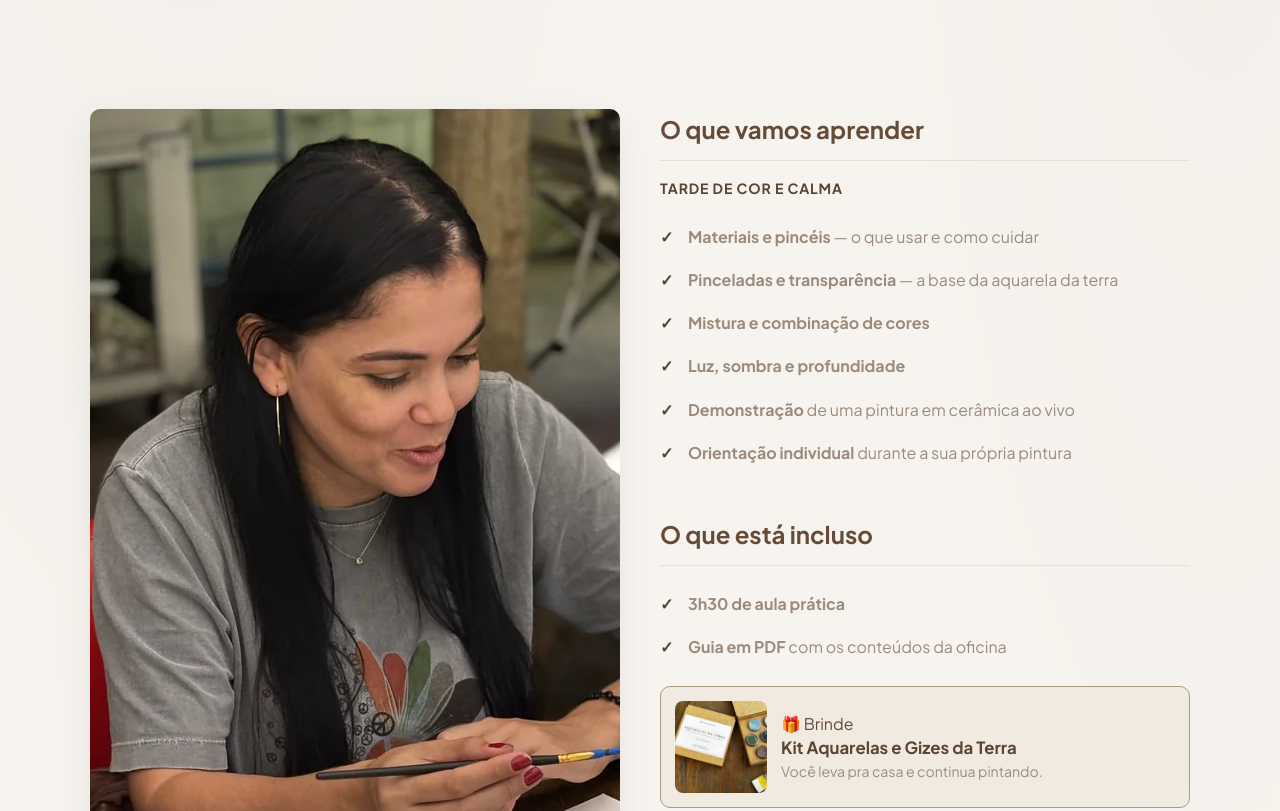
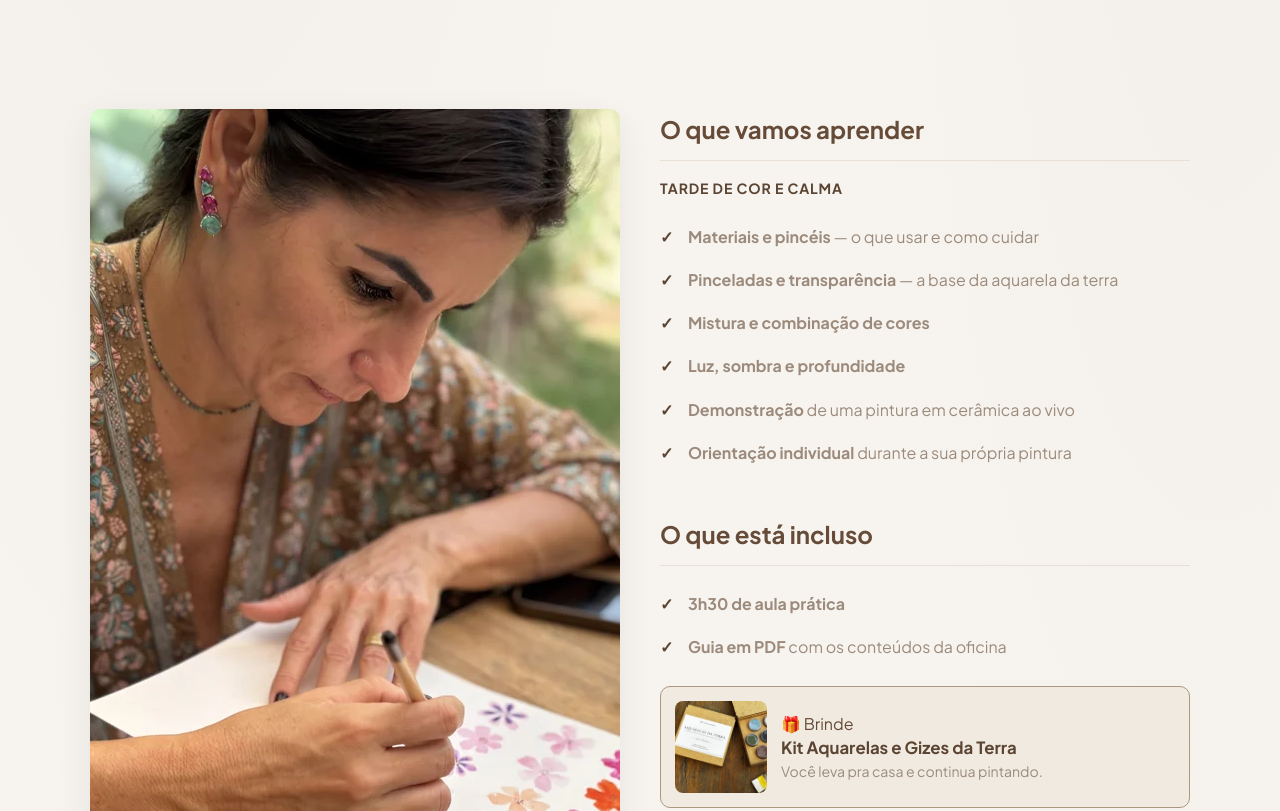
Before and after one commit to ferrarijonas/alicegussoni, a plain HTML site: page curso-descoberta.html in a window 1280 px wide. Shown: the part 486-1297 px from the top of the page. Drawn offline with Linux system fonts and the light colour scheme.

Commit message:
Troca a foto da pagina Descoberta (IMG_2439)

```diff
--- a/curso-descoberta.html
+++ b/curso-descoberta.html
@@ -46,7 +46,7 @@
       <div class="section-inner">
         <div class="detail-grid">
           <div class="visual">
-            <img src="assets/img/aluna-pintando-peca.webp" alt="Aluna pintando uma peça de cerâmica com aquarela na oficina Descoberta — Studio Alice" width="1000" height="1250" loading="lazy" decoding="async">
+            <img src="assets/img/descoberta-pintura.webp" alt="Aluna pintando estudos de flores com aquarela na oficina Descoberta — Studio Alice" width="1000" height="1250" loading="lazy" decoding="async">
           </div>
           <div>
             <div class="block">
```
Also changed, not shown: assets/img/descoberta-pintura.webp (added).
